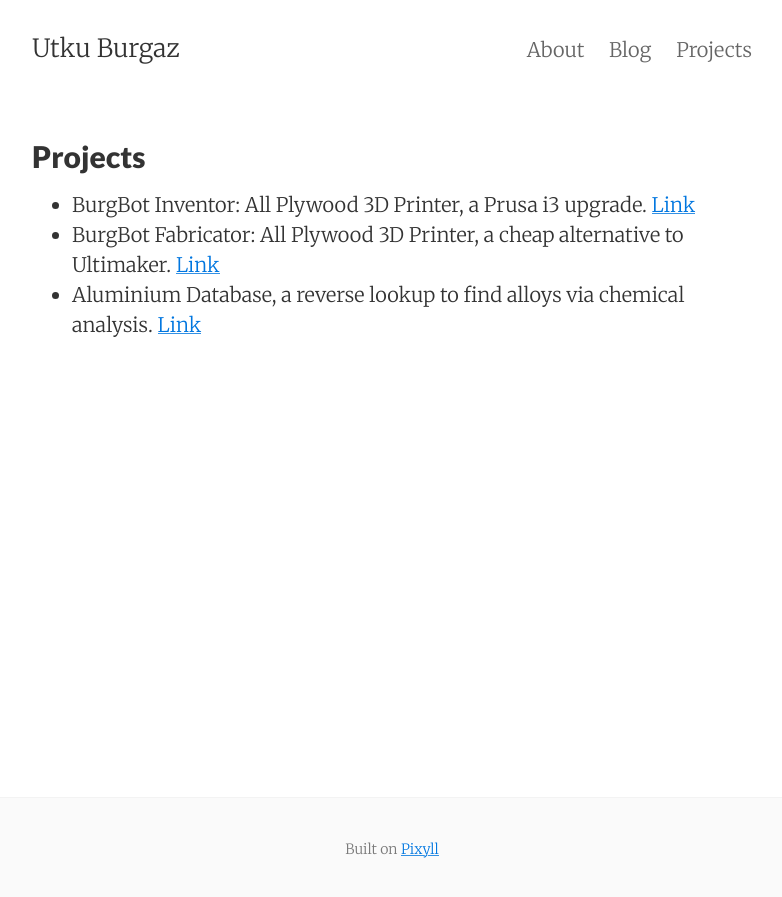
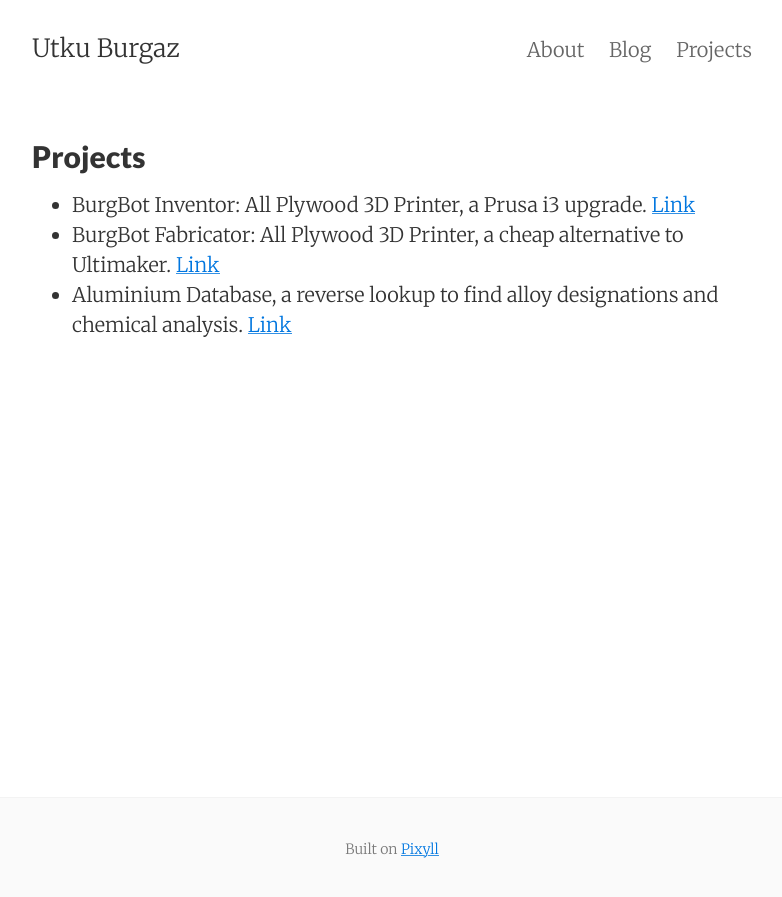
Before and after one commit to utkuburgaz/utkuburgaz.github.io, a Jekyll site: the page built from projects.md, in a window 1280 px wide. Shown: the top 897 px of the page, without its empty margins (248-1030 px from the left). Built offline with Jekyll 4.4.1, drawn with Linux system fonts in a browser that asks for light colours; comment, search, counter and statistics services are not loaded.

Commit message:
Update projects.md

```diff
--- a/projects.md
+++ b/projects.md
@@ -6,4 +6,4 @@ permalink: /projects/
 {{site.baseurl}}
 * BurgBot Inventor: All Plywood 3D Printer, a Prusa i3 upgrade. [Link](/jekyll/pixyll/2016/10/31/all-plywood-prusa-i3-3d-printer-burgbot/)
 * BurgBot Fabricator: All Plywood 3D Printer, a cheap alternative to Ultimaker. [Link](/jekyll/pixyll/2017/02/27/all-plywood-3d-printer-burgbot-fabricator/)
-* Aluminium Database, a reverse lookup to find alloys via chemical analysis. [Link](http://utkuburgaz.com/aludata)
+* Aluminium Database, a reverse lookup to find alloy designations and chemical analysis. [Link](http://utkuburgaz.com/aludata)
```
